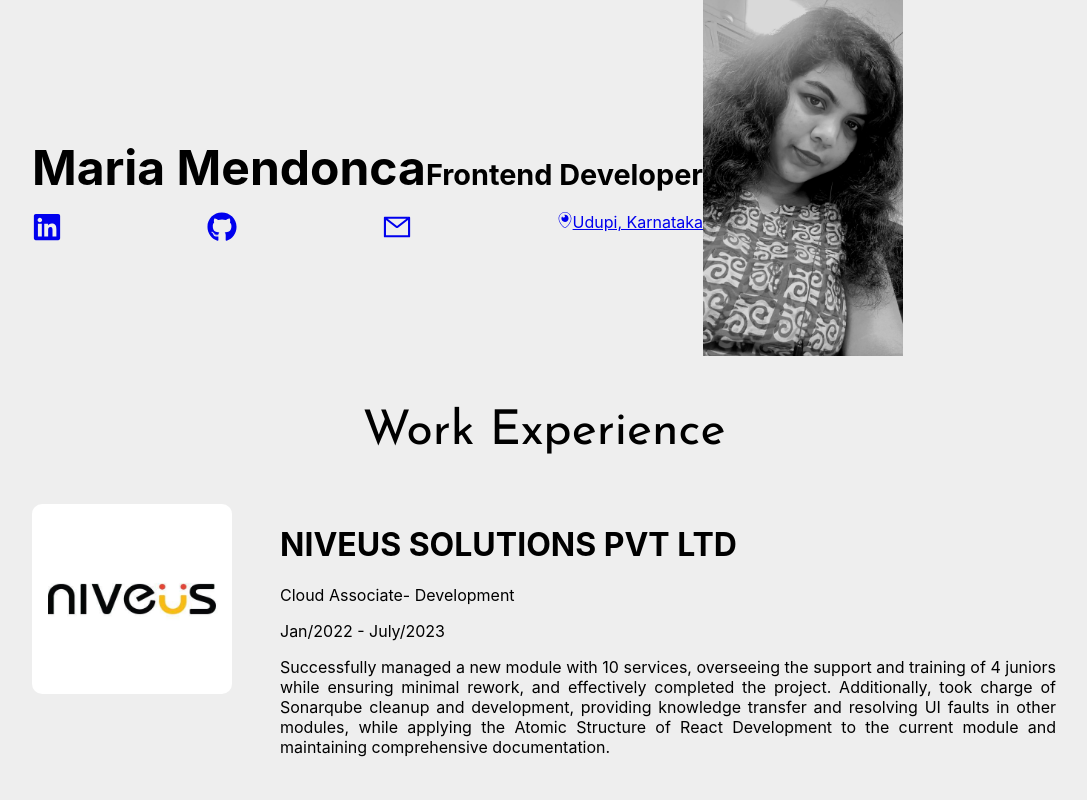
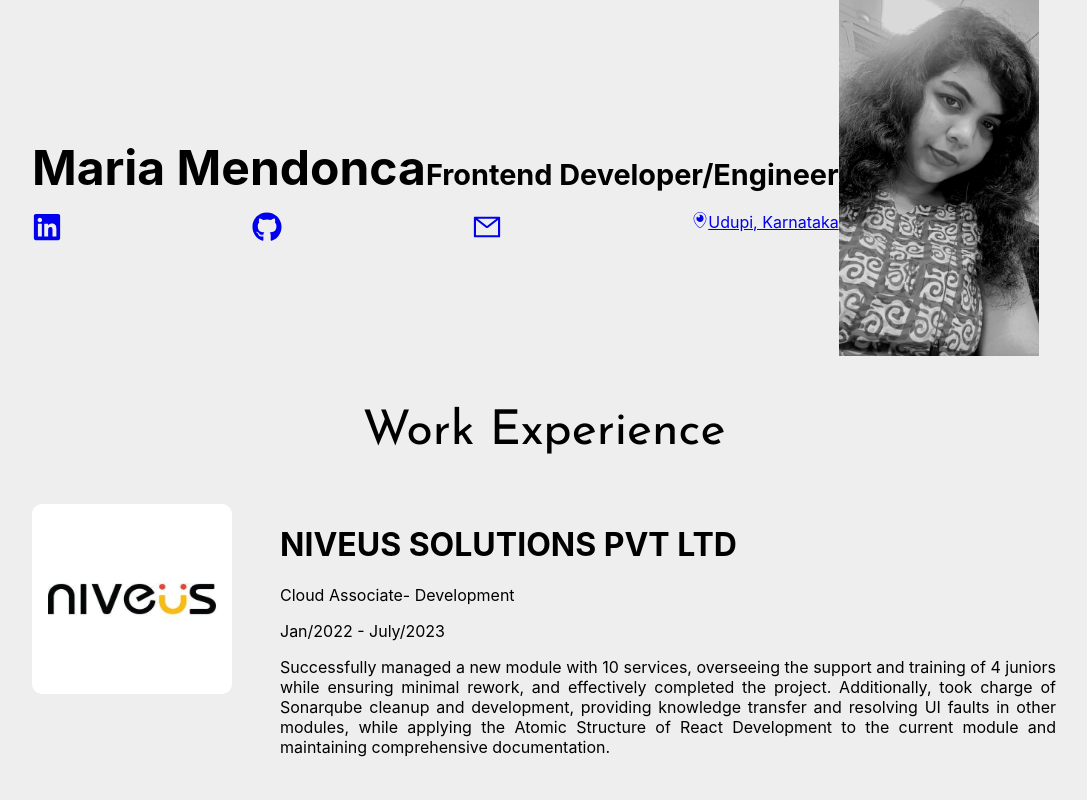
Before and after one commit to mendoncamaria/portfolio, a React (Create React App) app: page / in a window 1280 px wide. Shown: the top 800 px of the page, without its empty margins (96-1183 px from the left). Built offline with nearby package versions, Linux system fonts and the light colour scheme.

Commit message:
Added extra word

```diff
--- a/src/components/header/Header.jsx
+++ b/src/components/header/Header.jsx
@@ -10,7 +10,7 @@ function Header() {
       <div>
         <div>
           <h1 className={styles.name}>Maria Mendonca</h1>
-          <h2 className={styles.title}>Frontend Developer</h2>
+          <h2 className={styles.title}>Frontend Developer/Engineer</h2>
         </div>
         <div style={{display: 'flex', justifyContent: 'space-between'}}>
           <div>
```
